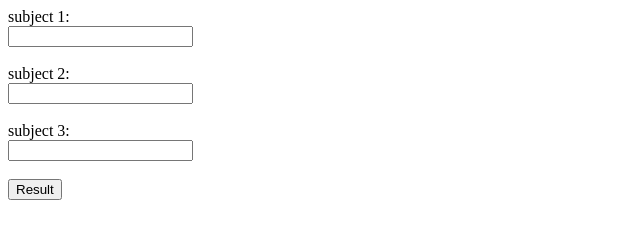
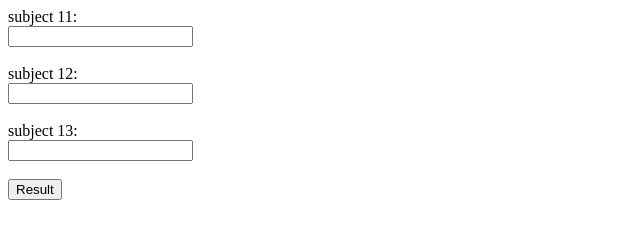
Before and after one commit to muabadnan/eproject, a plain HTML site: page index.html in a window 1280 px wide. Shown: the top 231 px of the page, 0-640 px from the left. Drawn offline with Linux system fonts and the light colour scheme.

Commit message:
change subject name

```diff
--- a/index.html
+++ b/index.html
@@ -21,15 +21,15 @@
 </style>
 
 <body>
-    <label>subject 1:</label> <br>
+    <label>subject 11:</label> <br>
     <input type="number" id="v1">
     <br> <br>
 
-    <label>subject 2:</label> <br>
+    <label>subject 12:</label> <br>
     <input type="number" id="v2">
     <br> <br>
 
-    <label>subject 3:</label> <br>
+    <label>subject 13:</label> <br>
     <input type="number" id="v3">
     <br> <br>
 
@@ -74,4 +74,5 @@
     </script>
 </body>
 
+
 </html>
```
